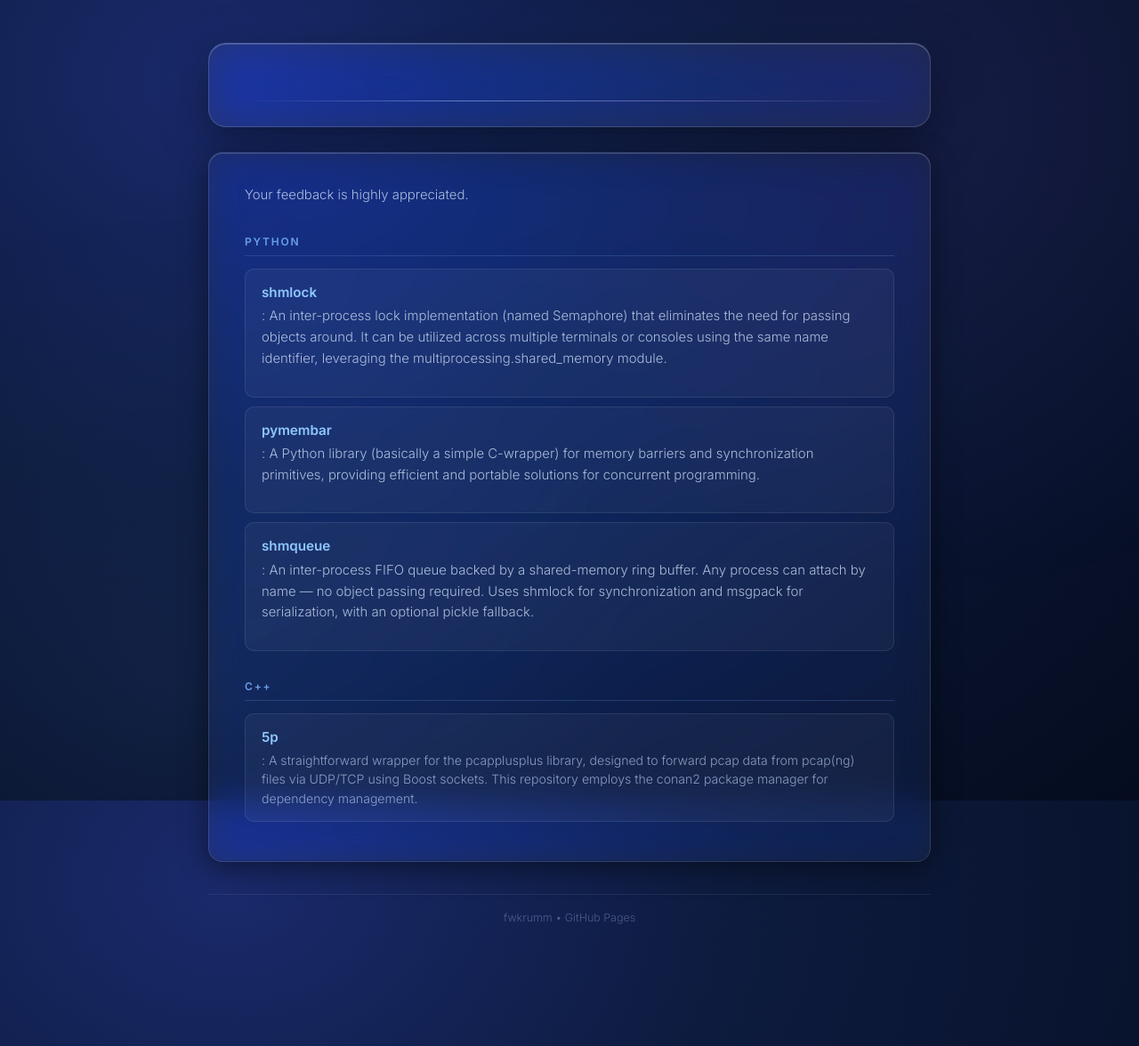
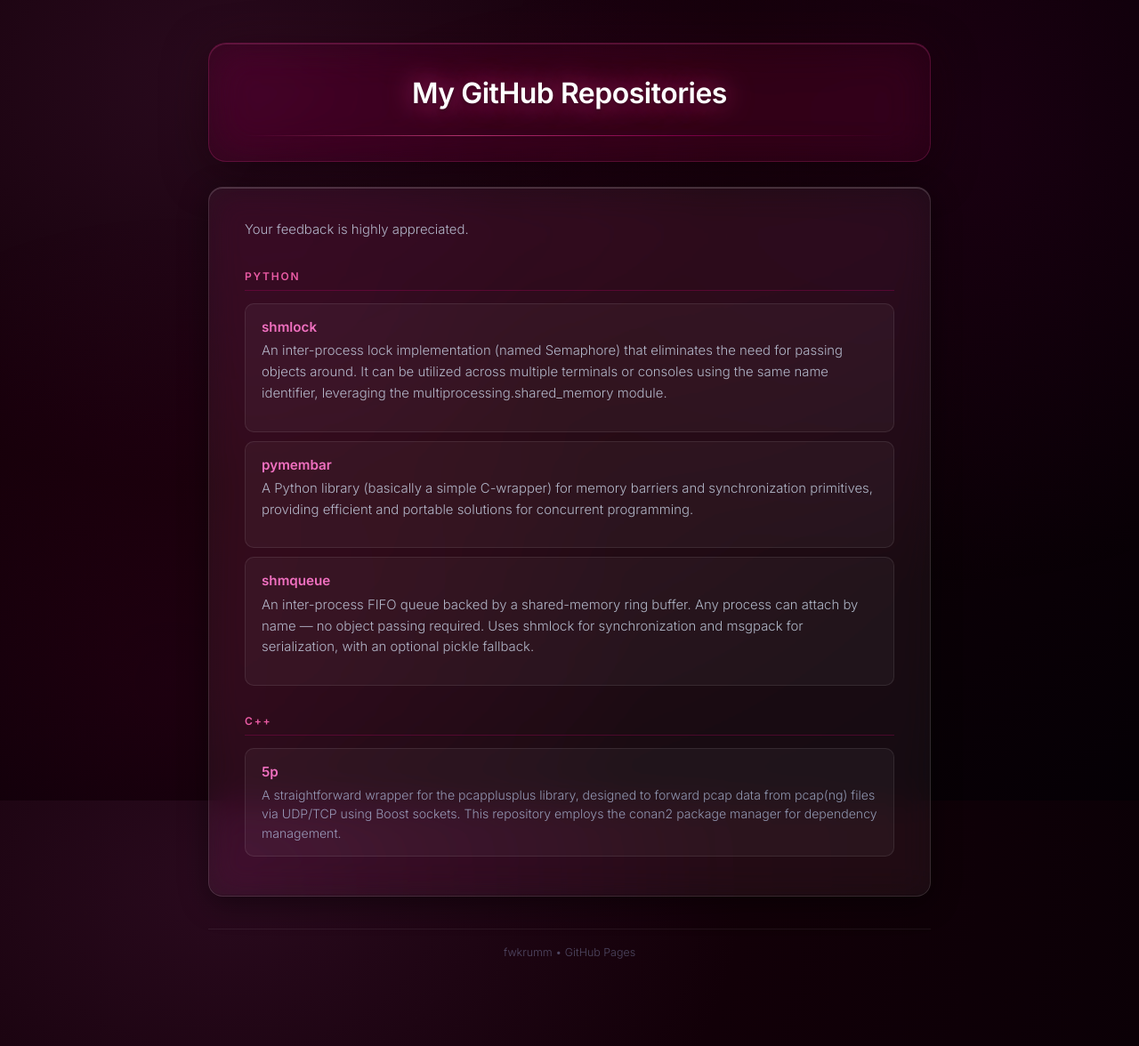
Before and after one commit to fwkrumm/fwkrumm.github.io, a Jekyll site: the page built from index.md, in a window 1280 px wide. Shown: the whole page at 89% size. Built offline with Jekyll 4.4.1, drawn with Linux system fonts in a browser that asks for light colours; some web fonts are replaced.

Commit message:
adjust colors

```diff
--- a/_layouts/default.html
+++ b/_layouts/default.html
@@ -12,9 +12,9 @@
     body {
       font-family: 'Inter', 'Segoe UI', sans-serif;
       font-weight: 300;
-      color: #e8f0fe;
+      color: #f0e0f0;
       min-height: 100vh;
-      background: radial-gradient(ellipse at 20% 10%, #1a2a6c 0%, #0d1b3e 40%, #050c1f 100%);
+      background: radial-gradient(ellipse at 20% 10%, #2a0a1e 0%, #120008 40%, #050005 100%);
       background-attachment: fixed;
     }
 
@@ -24,9 +24,9 @@
       position: fixed;
       inset: 0;
       background:
-        radial-gradient(circle at 15% 85%, rgba(100, 160, 255, 0.08) 0%, transparent 40%),
-        radial-gradient(circle at 85% 15%, rgba(160, 100, 255, 0.07) 0%, transparent 40%),
-        radial-gradient(circle at 50% 50%, rgba(50, 120, 255, 0.04) 0%, transparent 60%);
+        radial-gradient(circle at 15% 85%, rgba(220, 0, 120, 0.08) 0%, transparent 40%),
+        radial-gradient(circle at 85% 15%, rgba(180, 0, 160, 0.07) 0%, transparent 40%),
+        radial-gradient(circle at 50% 50%, rgba(140, 0, 80, 0.04) 0%, transparent 60%);
       pointer-events: none;
       z-index: 0;
     }
@@ -57,23 +57,24 @@
       padding: 36px 40px 28px;
       margin-bottom: 28px;
       text-align: center;
-      background: rgba(255, 255, 255, 0.06);
+      background: rgba(180, 0, 80, 0.07);
       backdrop-filter: blur(24px) saturate(180%);
       -webkit-backdrop-filter: blur(24px) saturate(180%);
-      border: 1px solid rgba(255, 255, 255, 0.15);
+      border: 1px solid rgba(255, 60, 160, 0.2);
       border-radius: 20px;
       box-shadow:
         0 12px 48px rgba(0, 0, 0, 0.5),
-        inset 0 1px 0 rgba(255, 255, 255, 0.25),
-        0 0 60px rgba(80, 140, 255, 0.08);
+        inset 0 1px 0 rgba(255, 100, 180, 0.2),
+        0 0 60px rgba(200, 0, 100, 0.08);
     }
 
     header h1 {
+      display: block;
       font-size: 2rem;
       font-weight: 600;
       letter-spacing: -0.5px;
       color: #ffffff;
-      text-shadow: 0 0 30px rgba(120, 180, 255, 0.6), 0 2px 4px rgba(0,0,0,0.5);
+      text-shadow: 0 0 30px rgba(255, 60, 160, 0.7), 0 2px 4px rgba(0,0,0,0.5);
     }
 
     /* ── Content ── */
@@ -89,10 +90,10 @@
       font-weight: 600;
       letter-spacing: 0.15em;
       text-transform: uppercase;
-      color: rgba(120, 180, 255, 0.85);
+      color: rgba(255, 100, 180, 0.9);
       margin: 32px 0 14px;
       padding-bottom: 8px;
-      border-bottom: 1px solid rgba(120, 180, 255, 0.2);
+      border-bottom: 1px solid rgba(220, 0, 120, 0.25);
     }
 
     h2:first-child { margin-top: 0; }
@@ -122,10 +123,10 @@
     }
 
     li:hover {
-      background: rgba(100, 160, 255, 0.09);
-      border-color: rgba(100, 160, 255, 0.3);
+      background: rgba(200, 0, 100, 0.09);
+      border-color: rgba(220, 60, 140, 0.35);
       transform: translateX(3px);
-      box-shadow: 0 4px 20px rgba(80, 140, 255, 0.12);
+      box-shadow: 0 4px 20px rgba(180, 0, 90, 0.18);
     }
 
     li strong, li > a:first-child {
@@ -135,14 +136,14 @@
 
     /* ── Links ── */
     a {
-      color: #7eb8f7;
+      color: #e060b0;
       text-decoration: none;
       transition: color 0.15s ease, text-shadow 0.15s ease;
     }
 
     a:hover {
-      color: #b8d8ff;
-      text-shadow: 0 0 12px rgba(120, 180, 255, 0.5);
+      color: #ff9fda;
+      text-shadow: 0 0 12px rgba(220, 60, 150, 0.55);
     }
 
     /* Link after repo name = description text */
@@ -161,13 +162,13 @@
     li a:first-child {
       font-size: 0.95rem;
       font-weight: 600;
-      color: #90c8ff;
+      color: #f070c0;
       display: block;
       margin-bottom: 3px;
     }
 
     li a:first-child:hover {
-      color: #c4e0ff;
+      color: #ffaae0;
     }
 
     /* ── Footer ── */
@@ -185,7 +186,7 @@
       content: '';
       display: block;
       height: 1px;
-      background: linear-gradient(90deg, transparent, rgba(160, 210, 255, 0.5), rgba(200, 170, 255, 0.4), transparent);
+      background: linear-gradient(90deg, transparent, rgba(255, 80, 160, 0.6), rgba(200, 0, 120, 0.5), transparent);
       margin-top: 28px;
       border-radius: 1px;
     }
--- a/index.md
+++ b/index.md
@@ -11,12 +11,16 @@ Your feedback is highly appreciated.
 
 ## Python
 
-- [shmlock](https://github.com/fwkrumm/shmlock): An inter-process lock implementation (named Semaphore) that eliminates the need for passing objects around. It can be utilized across multiple terminals or consoles using the same name identifier, leveraging the multiprocessing.shared_memory module.
+- [shmlock](https://github.com/fwkrumm/shmlock)
+An inter-process lock implementation (named Semaphore) that eliminates the need for passing objects around. It can be utilized across multiple terminals or consoles using the same name identifier, leveraging the multiprocessing.shared_memory module.
 
-- [pymembar](https://github.com/fwkrumm/pymembar): A Python library (basically a simple C-wrapper) for memory barriers and synchronization primitives, providing efficient and portable solutions for concurrent programming.
+- [pymembar](https://github.com/fwkrumm/pymembar)
+A Python library (basically a simple C-wrapper) for memory barriers and synchronization primitives, providing efficient and portable solutions for concurrent programming.
 
-- [shmqueue](https://github.com/fwkrumm/shmqueue): An inter-process FIFO queue backed by a shared-memory ring buffer. Any process can attach by name — no object passing required. Uses shmlock for synchronization and msgpack for serialization, with an optional pickle fallback.
+- [shmqueue](https://github.com/fwkrumm/shmqueue)
+An inter-process FIFO queue backed by a shared-memory ring buffer. Any process can attach by name — no object passing required. Uses shmlock for synchronization and msgpack for serialization, with an optional pickle fallback.
 
 ## C++
 
-- [5p](https://github.com/fwkrumm/5p): A straightforward wrapper for the pcapplusplus library, designed to forward pcap data from pcap(ng) files via UDP/TCP using Boost sockets. This repository employs the conan2 package manager for dependency management.
+- [5p](https://github.com/fwkrumm/5p)
+A straightforward wrapper for the pcapplusplus library, designed to forward pcap data from pcap(ng) files via UDP/TCP using Boost sockets. This repository employs the conan2 package manager for dependency management.
```
